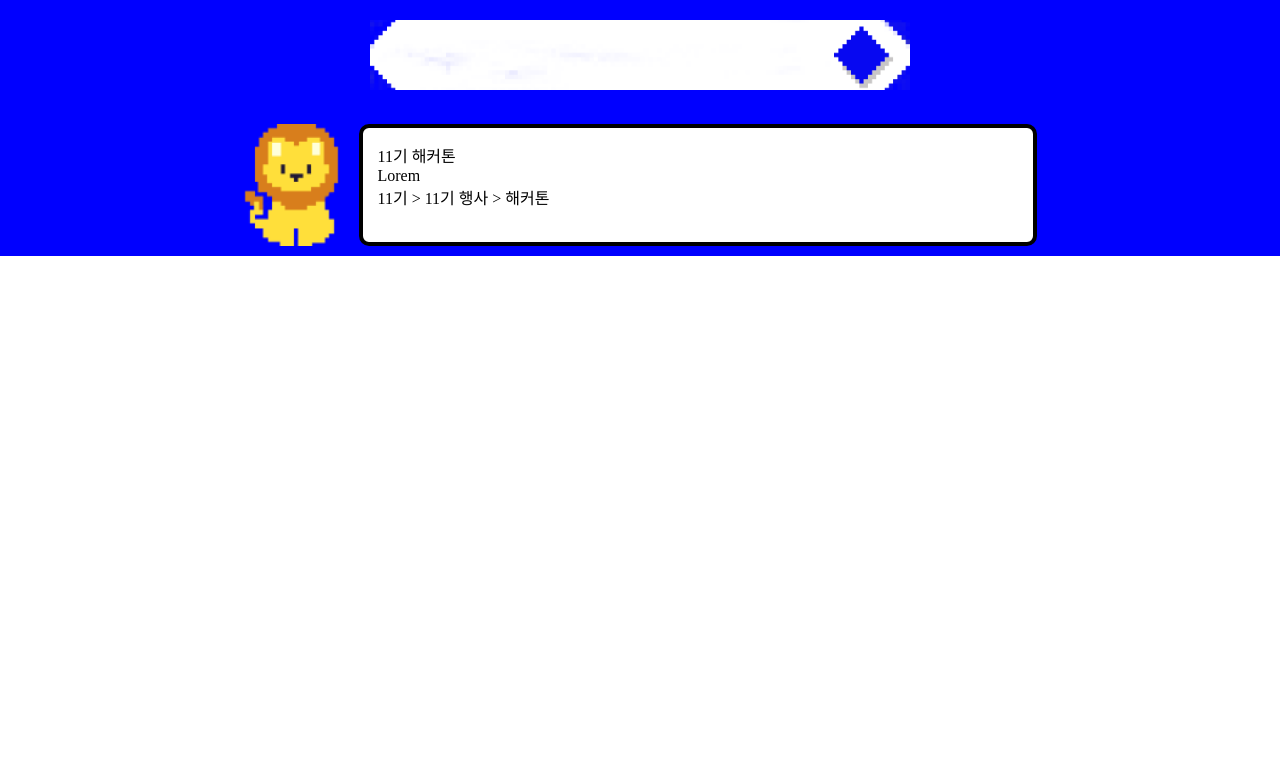
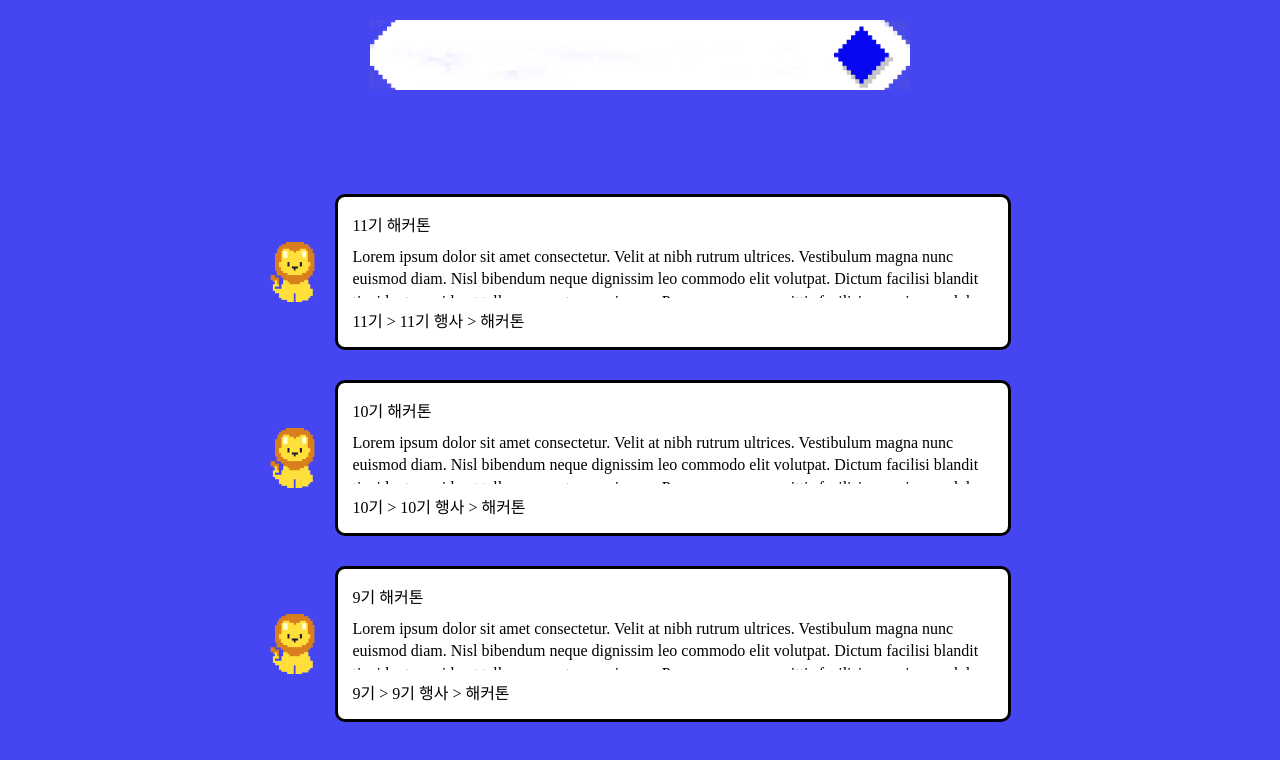
Before and after one commit to cau-likelion-org/kiwi-client, a Next.js app: page /search in a window 1280 px wide. Shown: the top 760 px of the page. Built offline with nearby package versions, Linux system fonts and the light colour scheme.

Commit message:
Feat: 검색결과 여러개 리스트로 렌더링(#4)

```diff
--- a/src/app/search/page.tsx
+++ b/src/app/search/page.tsx
@@ -1,25 +1,53 @@
 'use client';
 
 import Image from 'next/image';
-import React from 'react';
+import React, { useState } from 'react';
 import styled from 'styled-components';
 
 const SearchPage = () => {
+	const [searchResult, setSearchResult] = useState([
+		{
+			id: 0,
+			category: '11기 해커톤',
+			content:
+				'Lorem ipsum dolor sit amet consectetur. Velit at nibh rutrum ultrices. Vestibulum magna nunc euismod diam. Nisl bibendum neque dignissim leo commodo elit volutpat. Dictum facilisi blandit tincidunt gravida ut tellus cursus tempor ipsum. Purus accumsan sagittis facilisis mauris cras dolor interdum. Tempor volutpat tellus nibh quisque mi commodo orci sed tincidunt',
+			directory: '11기 > 11기 행사 > 해커톤',
+		},
+		{
+			id: 1,
+			category: '10기 해커톤',
+			content:
+				'Lorem ipsum dolor sit amet consectetur. Velit at nibh rutrum ultrices. Vestibulum magna nunc euismod diam. Nisl bibendum neque dignissim leo commodo elit volutpat. Dictum facilisi blandit tincidunt gravida ut tellus cursus tempor ipsum. Purus accumsan sagittis facilisis mauris cras dolor interdum. Tempor volutpat tellus nibh quisque mi commodo orci sed tincidunt',
+			directory: '10기 > 10기 행사 > 해커톤',
+		},
+		{
+			id: 2,
+			category: '9기 해커톤',
+			content:
+				'Lorem ipsum dolor sit amet consectetur. Velit at nibh rutrum ultrices. Vestibulum magna nunc euismod diam. Nisl bibendum neque dignissim leo commodo elit volutpat. Dictum facilisi blandit tincidunt gravida ut tellus cursus tempor ipsum. Purus accumsan sagittis facilisis mauris cras dolor interdum. Tempor volutpat tellus nibh quisque mi commodo orci sed tincidunt',
+			directory: '9기 > 9기 행사 > 해커톤',
+		},
+	]);
+
 	return (
 		<SearchBarSection>
 			<SearchBarWapper>
 				<Image src="/search_bar.png" alt="" width={540} height={70} priority />
 			</SearchBarWapper>
-			<SearchResult>
-				<Image src="/lion.png" alt="" width={95} height={122} />
-				<SearchResultBox>
-					<div>11기 해커톤</div>
-					<div>Lorem</div>
-					<div>
-						11기 {'>'} 11기 행사 {'>'} 해커톤
-					</div>
-				</SearchResultBox>
-			</SearchResult>
+			<SearchResultWrapper>
+				{searchResult.map((result) => (
+					<SearchResult key={result.id}>
+						<LionImageWrapper>
+							<Image src="/lion.png" alt="" width={45} height={60} />
+						</LionImageWrapper>
+						<SearchResultBox>
+							<div>{result.category}</div>
+							<SearchResultContent>{result.content}</SearchResultContent>
+							<div>{result.directory}</div>
+						</SearchResultBox>
+					</SearchResult>
+				))}
+			</SearchResultWrapper>
 		</SearchBarSection>
 	);
 };
@@ -28,27 +56,47 @@ const SearchBarSection = styled.div`
 	display: flex;
 	flex-direction: column;
 	align-items: center;
-	background-color: blue;
+	background-color: #4546f2;
+	height: 100vh;
 `;
 
 const SearchBarWapper = styled.div`
 	padding: 20px;
 `;
 
+const SearchResultWrapper = styled.div`
+	margin-top: 50px;
+`;
+
 const SearchResult = styled.div`
 	display: flex;
 	gap: 20px;
-	margin: 10px;
+	margin: 30px;
+`;
+
+const LionImageWrapper = styled.div`
+	display: flex;
+	align-items: center;
 `;
 
 const SearchResultBox = styled.div`
 	width: 50vw;
+	height: 15vh;
+	display: flex;
+	flex-direction: column;
+	justify-content: center;
 	background-color: white;
 	border: 3px solid black;
 	border-radius: 10px;
-	border: 4px solid #000;
-	background-color: white;
 	padding: 15px;
 `;
 
+const SearchResultContent = styled.div`
+	height: 9vh;
+	overflow: hidden;
+	line-height: 1.4;
+	margin-top: 10px;
+	margin-bottom: 10px;
+`;
+
 export default SearchPage;
```
